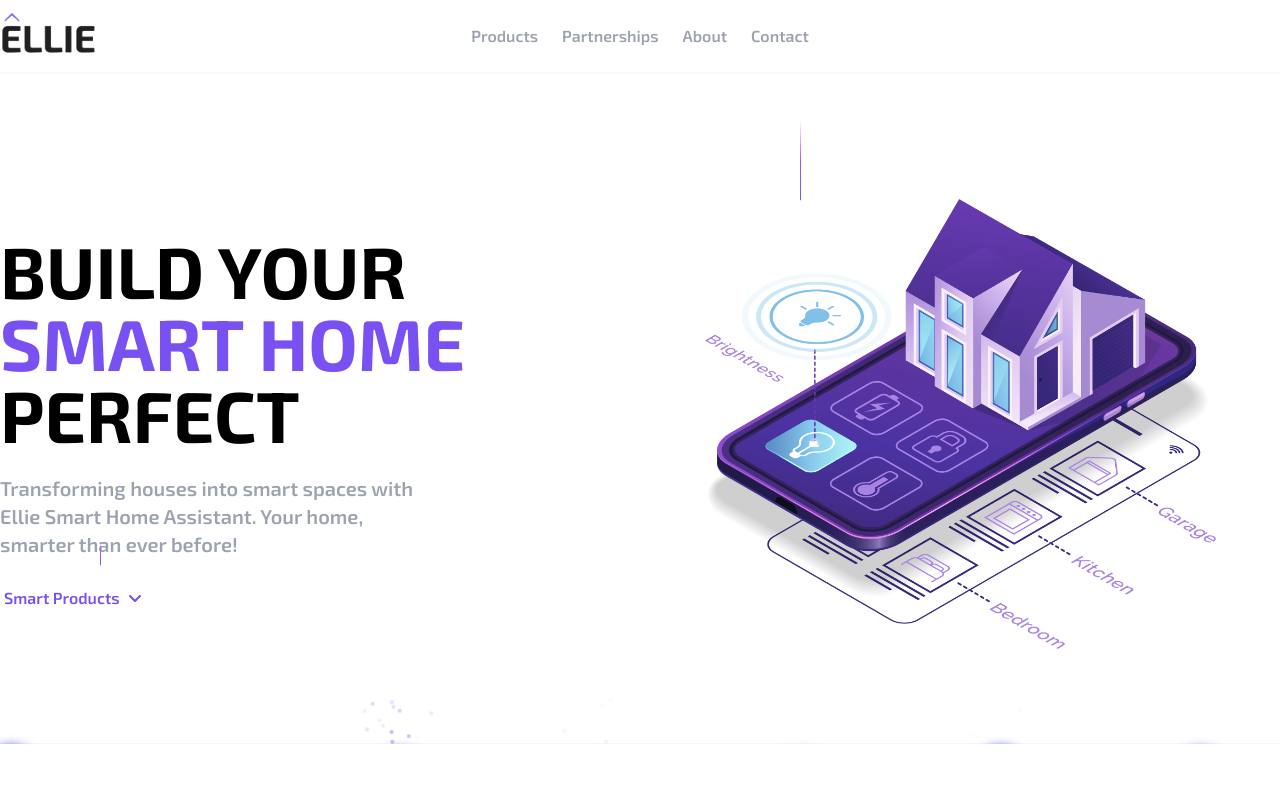
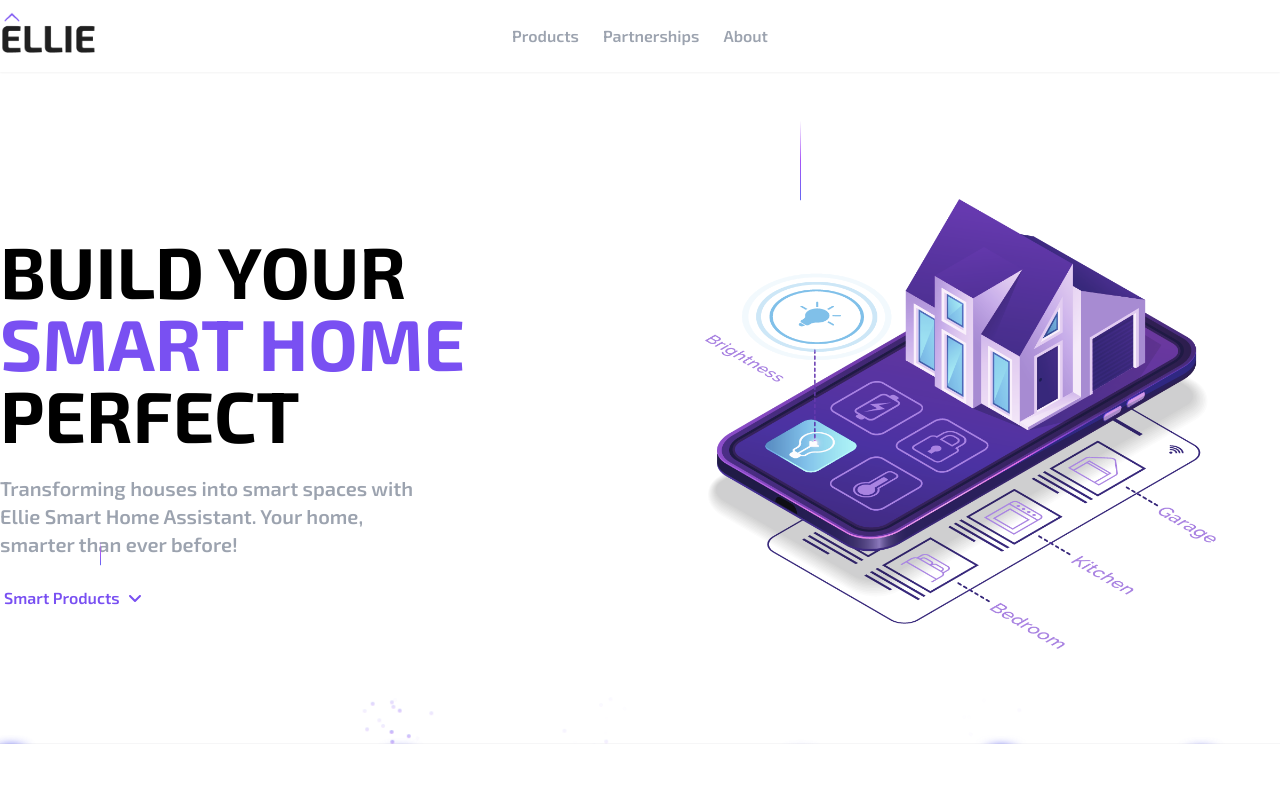
Before and after one commit to 911Development/ellie-client, a Next.js app: page / in a window 1280 px wide. Shown: the top 790 px of the page. Built offline with nearby package versions, Linux system fonts and the light colour scheme.

Commit message:
second commit

```diff
--- a/components/ui/Navbar.js
+++ b/components/ui/Navbar.js
@@ -38,14 +38,6 @@
               About
             </Link>
           </li>
-          <li>
-            <Link
-              href={"#contact"}
-              className="font-semibold text-gray-400 hover:text-primary transition-all"
-            >
-              Contact
-            </Link>
-          </li>
         </ul>
       </section>
       <section className="col-span-9 block lg:hidden ms-auto">
```
